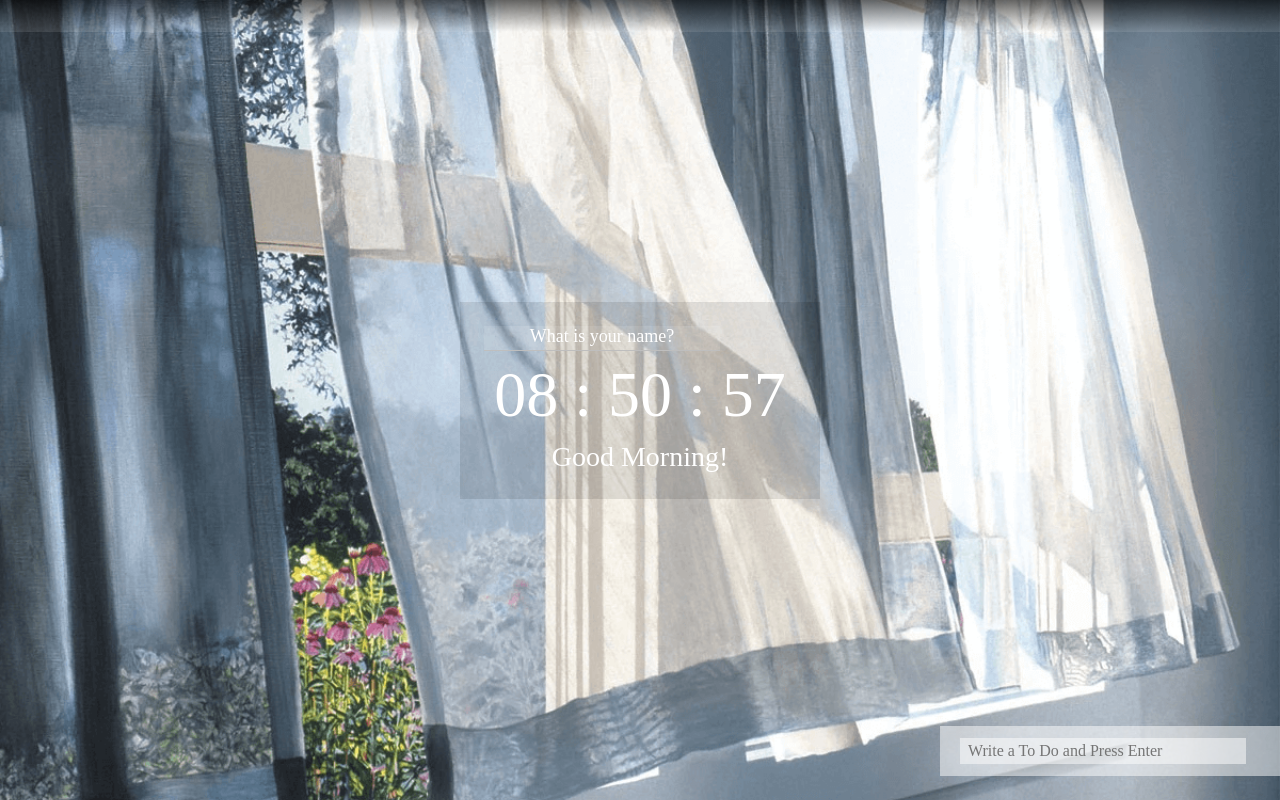
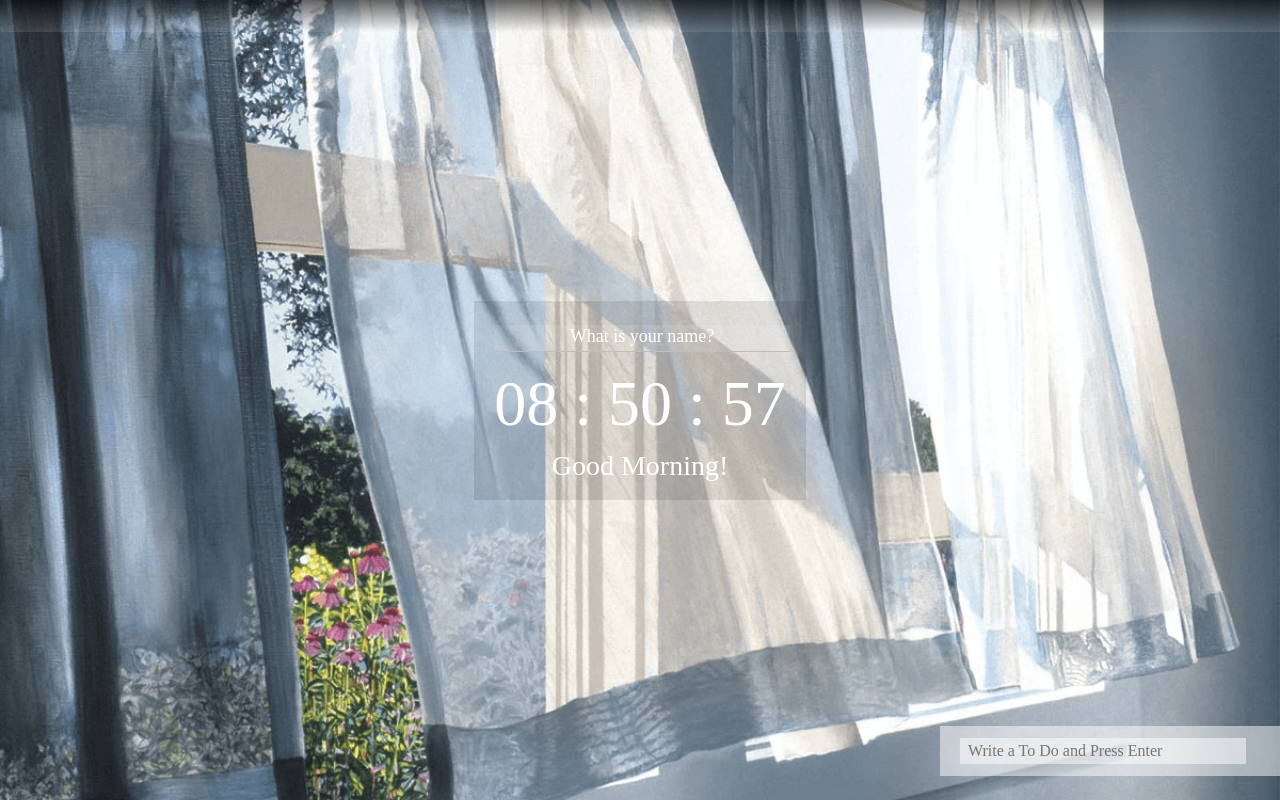
Before and after one commit to anjin7/challenge_js, a website: page index.html in a window 1280 px wide. Drawn offline with Linux system fonts and the light colour scheme.

Commit message:
css 수정

```diff
--- a/css/style.css
+++ b/css/style.css
@@ -19,20 +19,19 @@ body, input{
   width: 100vw;
 }
 .main .container{
-  width: 320px;
   margin: auto;
   padding: 20px;
   background-color: rgba(0, 0, 0, 0.1);
 }
 
-.container .greeting{
+.main .container .greeting{
   width: 100%;
 }
 
 #login-input{
-  margin: 4px;
+  margin: 4px 0;
   height: 24px;
-  padding: 0 36px;
+  width: 100%;
   background-color:rgba(255, 255, 255, 0.1);
   border-top: none;
   border-left: none;
@@ -56,25 +55,23 @@ body, input{
 }
 
 
-.container .greeting h2{
-  font-size: 24px;
+.main .container .greeting h2{
+  font-size: 30px;
   font-weight: 500;
   text-align: center;
 }
 
-.container .clock {
-  padding: 8px;
+.main .container .clock {
+  text-align: center;
 }
-.container .clock h2{
-  text-align: center;
+.main .container .clock h2{
+  margin-top: 16px;
   font-size: 64px;
   font-weight: 500;
 }
-.container .clock h3{
-  margin-top: 8px;
-  text-align: center;
+.main .container .clock h3{
+  margin-top: 16px;
   font-size: 28px;
-  padding-top: 8px;
 }
 
 
```
